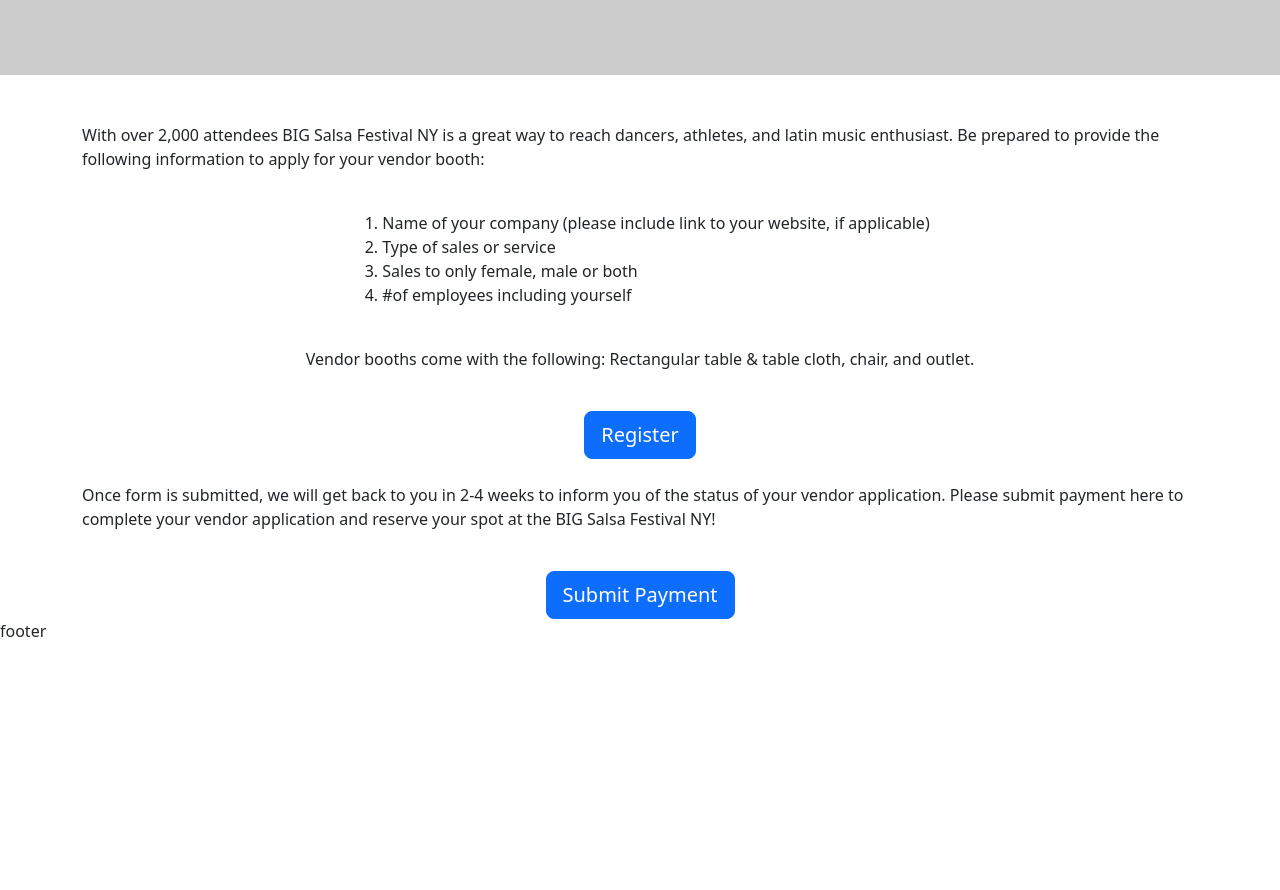
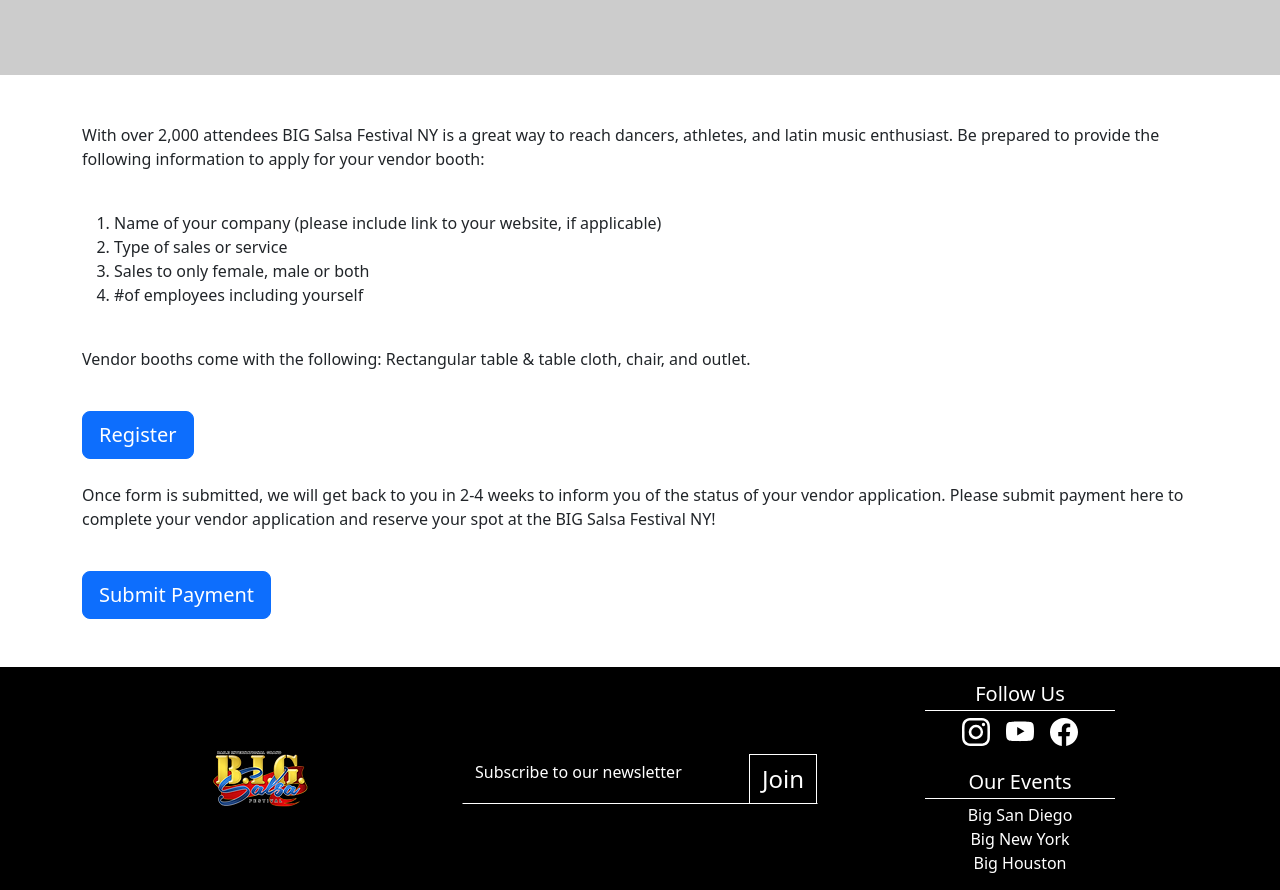
Before and after one commit to codejohnson89/bigsalsafestival, a React (Vite) app: page /NewYork/Vendor in a window 1280 px wide. Shown: the part 860-1750 px from the top of the page. Before the commit the page ends 1503 px from the top, so only its background shows below. Built offline with nearby package versions, Linux system fonts and the light colour scheme.

Commit message:
footer completed and minor changes to the site styling

```diff
--- /dev/null
+++ b/src/Components/Footer/index.jsx
@@ -0,0 +1,63 @@
+import Container from 'react-bootstrap/Container';
+import Row from 'react-bootstrap/Row';
+import logo from '../../Assets/bigSalsaFestivallogo.webp';
+
+import './styles.scss';
+import { Link } from 'react-router-dom';
+import Image from 'react-bootstrap/esm/Image';
+import Form from 'react-bootstrap/Form';
+import Button from 'react-bootstrap/esm/Button';
+import { useForm } from "react-hook-form";
+import { Facebook, Instagram, Youtube } from 'react-bootstrap-icons';
+
+export default function Footer() {
+
+    const { register, handleSubmit, formState: { errors } } = useForm();
+    const submitForm = data => console.log(data);
+
+    return (
+        <footer className="footer">
+        <Container>
+            <Row>
+                <div className='col-12 col-md-4 col-lg-4'>
+                    <Link to='/'>
+                        <Image src={logo} alt='Big Salsa Festival' className='footer__logo' />
+                    </Link>
+                </div>
+                <div className='col-12 col-md-4 col-lg-4 form'>
+                    <Form onSubmit={handleSubmit(submitForm)}>
+                        <Form.Group controlId="subscribeEmail">
+                            <Form.Control {...register('subscribeEmail')} type="email" placeholder="Subscribe to our newsletter" className='footer__input' />
+                        </Form.Group>
+                        <Button className='footer__button' type='submit'>Join</Button>
+                    </Form>
+                </div>
+                <div className='col-12 col-md-4 col-lg-4 social'>
+                    <div className='social__icons'>
+                        <h5>Follow Us</h5>
+                        <div className='icons'>
+                            <a href='https://www.instagram.com/bigsalsafestival/' target='_blank' rel='noreferrer'>
+                                <Instagram size={28}/>
+                            </a>
+                            <a href='https://www.youtube.com/channel/UC78ushXK0R_GGAg77cTwXlQ' target='_blank' rel='noreferrer'>
+                                <Youtube size={28}/>
+                            </a>
+                            <a href='https://www.facebook.com/profile.php?id=100065623924076' target='_blank' rel='noreferrer'>
+                                <Facebook size={28}/>
+                            </a>
+                        </div>
+                    </div>
+                    <div className='siteHomes'>
+                        <h5>Our Events</h5>
+                        <div className='sites'>
+                            <Link to='/SanDiego'>Big San Diego</Link>
+                            <Link to='/NewYork'>Big New York</Link>
+                            <Link to='/Houston'>Big Houston</Link>
+                        </div>
+                    </div>
+                </div>
+            </Row>
+        </Container>
+        </footer>
+    );
+}
--- /dev/null
+++ b/src/Components/Footer/styles.scss
@@ -0,0 +1,164 @@
+@import '../../Utils/mixins.scss';
+
+.footer {
+    background-color: #000;
+    color: #fff;
+    display: flex;
+    justify-content: center;
+    align-items: center;
+    min-height: 223px;
+    margin-top: 3rem;
+
+    .row {
+        > div {
+            display: flex;
+            flex-direction: column;
+            justify-content: center;
+            align-items: center;
+        }
+        .form {
+            margin: 0px;
+
+            form {
+                display: flex;
+                border-bottom: 1px solid;
+                border-radius: 0;
+                padding: 0;
+                justify-content: space-between;
+                margin: 0;
+
+                >div {
+                    flex-grow: 1;
+
+                    input {
+                        background-color: transparent;
+                        border: none;
+                        color: #fff;
+
+                        &::placeholder {
+                            color: #fff;
+                        }
+                        &:focus {
+                            outline: none;
+                            box-shadow: none;
+                        }
+                    }
+                }
+
+                button {
+                    background-color: transparent;
+                    border: none;
+                    color: #fff;
+                    font-size: 1.5rem;
+                    margin: 0;
+                    border-radius: 0;
+                    border-top: 1px solid;
+                    border-right: 1px solid;
+                    border-left: 1px solid;
+                    cursor: pointer;
+                    &:focus {
+                        outline: none;
+                        box-shadow: none;
+                    }
+                    &:hover {
+                        background-color: #fff;
+                        color: #000;
+                    }
+                }
+            }
+        }
+        .social {
+            margin: 0px;
+            padding: 0px;
+            display: flex;
+            justify-content: center;
+            align-items: center;
+            flex-wrap: wrap;
+            gap: 1.5rem;
+
+            a {
+                color: #fff;
+                text-decoration: none;
+            }
+
+            .social__icons {
+                width: 100%;
+                h5 {
+                    border-bottom: 1px solid;
+                    width: 50%;
+                    text-align: center;
+                    display: flex;
+                    justify-content: center;
+                    margin: 0 auto .45rem;
+                    padding-bottom: .25rem;
+                }
+                .icons {
+                    display: flex;
+                    justify-content: center;
+                    align-items: center;
+                    gap: 1rem;
+                }
+            }
+
+            .siteHomes {
+                width: 100%;
+                h5 {
+                    display: flex;
+                    justify-content: center;
+                    margin: 0 auto .25rem;
+                    padding-bottom: .25rem;
+                    border-bottom: 1px solid;
+                    width: 50%;
+                    text-align: center;
+                }
+                .sites {
+                display: flex;
+                flex-direction: column;
+                justify-content: center;
+                align-items: center;
+                }
+            }
+
+            @include smDevice {
+                flex-direction: row;
+                align-items: flex-start;
+
+                .social__icons, .siteHomes {
+                   width: unset;
+                   flex-grow: 1;
+                }
+
+                .siteHomes {
+                    h5 {
+                        width: 100%;
+                    }
+                }
+               }
+
+            @include xsDevice {
+             flex-direction: row;
+             align-items: flex-start;
+
+             .social__icons, .siteHomes {
+                width: unset;
+                flex-grow: 1;
+             }
+             .siteHomes {
+                h5 {
+                    width: 100%;
+                }
+            }
+            }
+        }
+
+        @include smDevice {
+            gap: 3rem;
+            padding: 1rem;
+        }
+
+        @include xsDevice {
+            gap: 3rem;
+            padding: 1rem;
+        }
+    }
+}
--- a/src/Components/NavigationBar/navbar.scss
+++ b/src/Components/NavigationBar/navbar.scss
@@ -53,3 +53,7 @@
         }
     }
 }
+
+.navbar-toggler {
+    background-color: #fff !important;
+}
--- a/src/Components/VendorContent/styles.scss
+++ b/src/Components/VendorContent/styles.scss
@@ -1,7 +1,21 @@
+@import '../../Utils/mixins.scss';
+
 .vendorContainer {
     display: flex;
     flex-direction: column;
-    align-items: center;
+    align-items: flex-start;
     gap: 1.5rem;
     margin-top: 3em;
+
+    @include smDevice {
+        a {
+            margin: 0 auto;
+        }
+    }
+
+    @include xsDevice {
+        a {
+            margin: 0 auto;
+        }
+    }
 }
--- a/src/Layouts/index.jsx
+++ b/src/Layouts/index.jsx
@@ -1,12 +1,13 @@
 import { Outlet } from "react-router-dom";
 import Header from "../Components/Header";
+import Footer from "../Components/Footer";
 
 export default function DefaultLayout () {
     return (
         <>
             <Header />
                 <Outlet />
-            <footer>footer</footer>
+            <Footer />
         </>
     )
 }
```
Also changed, not shown: src/Assets/bigSalsaFestivallogo.webp (added).
